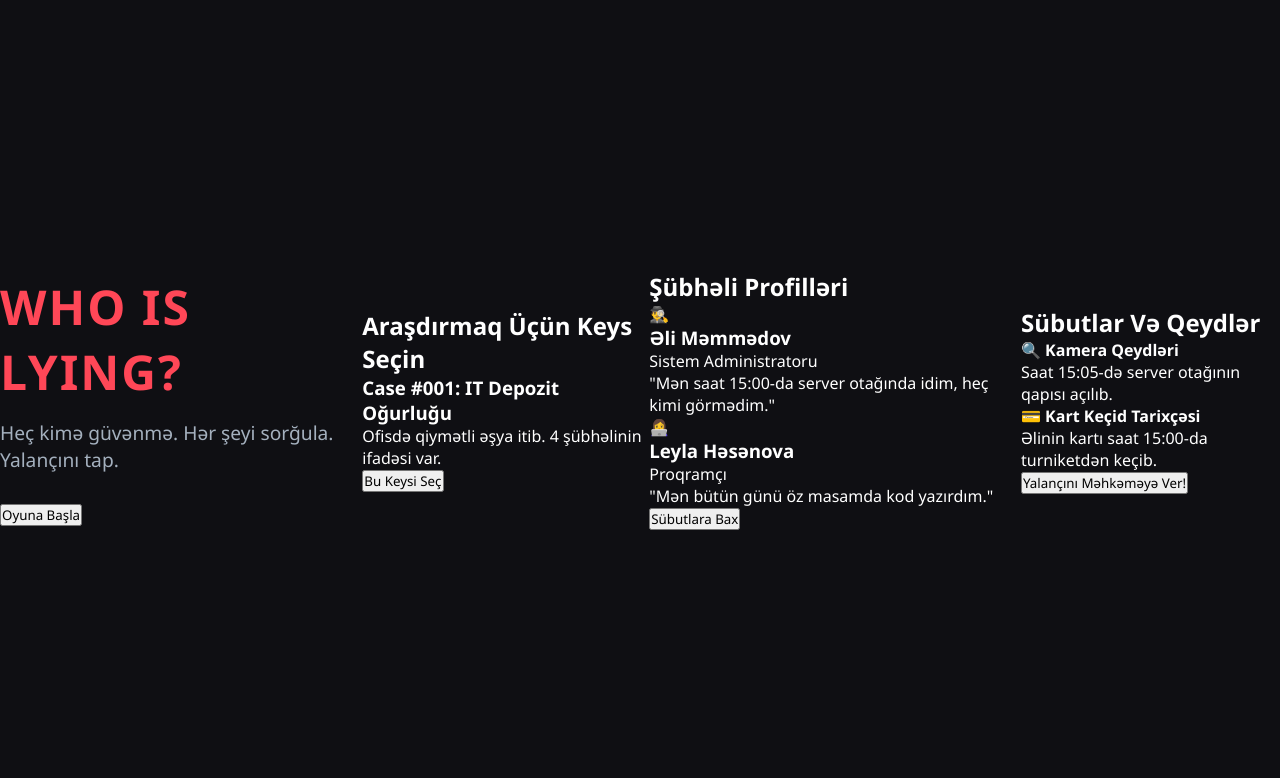
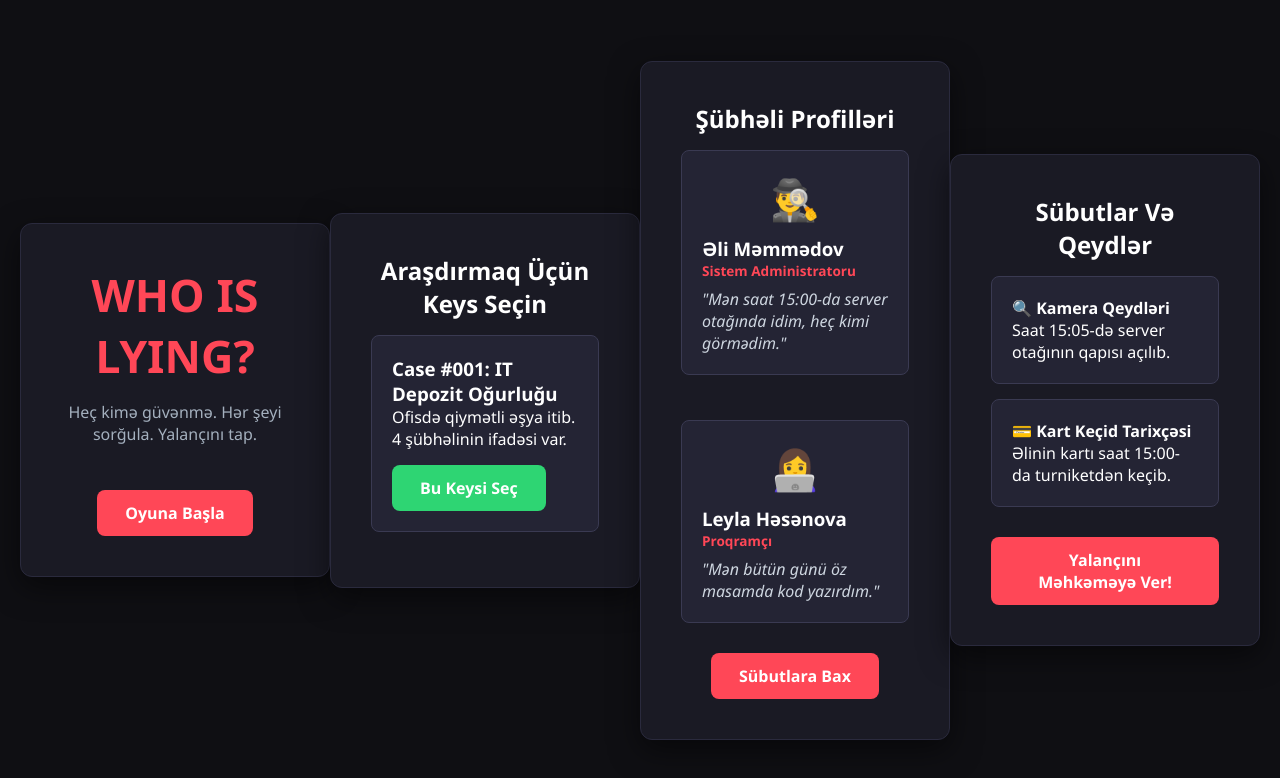
Before and after one commit to maleyka2908/who-is-lying, a plain HTML site: page index.html in a window 1280 px wide. Drawn offline with Linux system fonts and the light colour scheme.

Commit message:
Update style.css

```diff
--- a/style.css
+++ b/style.css
@@ -8,49 +8,90 @@
 body {
     background-color: #0f0f13;
     color: #ffffff;
-    height: 100vh;
+    min-height: 100vh;
     display: flex;
     justify-content: center;
     align-items: center;
+    padding: 20px;
 }
 
-.landing-container {
-    text-align: center;
+.page {
+    width: 100%;
+    display: flex;
+    justify-content: center;
+}
+
+.card-container {
+    background: #1a1a24;
+    border: 1px solid #2a2a3d;
     padding: 40px;
-    background: #1a1a24;
     border-radius: 12px;
     box-shadow: 0 10px 30px rgba(0, 0, 0, 0.5);
-    max-width: 600px;
-    width: 90%;
-    border: 1px solid #2a2a3d;
+    text-align: center;
+    max-width: 500px;
+    width: 100%;
+}
+
+.card-container.wide {
+    max-width: 800px;
 }
 
 .game-title {
-    font-size: 3rem;
+    font-size: 2.8rem;
     color: #ff4757;
     margin-bottom: 15px;
-    letter-spacing: 2px;
 }
 
 .game-subtitle {
-    font-size: 1.2rem;
     color: #a4b0be;
     margin-bottom: 30px;
 }
 
-.cta-button {
+.primary-btn, .select-case-btn {
     background-color: #ff4757;
     color: white;
     border: none;
-    padding: 14px 35px;
-    font-size: 1.1rem;
+    padding: 12px 28px;
+    font-size: 1rem;
     font-weight: bold;
     border-radius: 8px;
     cursor: pointer;
-    transition: background 0.3s ease, transform 0.2s ease;
+    margin-top: 15px;
 }
 
-.cta-button:hover {
-    background-color: #ff6b81;
-    transform: translateY(-2px);
+.select-case-btn {
+    background-color: #2ed573;
 }
+
+.case-card, .suspect-card, .evidence-item {
+    background-color: #242434;
+    border: 1px solid #3a3a52;
+    padding: 20px;
+    border-radius: 8px;
+    margin: 15px 0;
+    text-align: left;
+}
+
+.profiles-grid {
+    display: grid;
+    grid-template-columns: repeat(auto-fit, minmax(220px, 1fr));
+    gap: 15px;
+}
+
+.avatar {
+    font-size: 2.5rem;
+    text-align: center;
+    margin-bottom: 10px;
+}
+
+.role {
+    color: #ff4757;
+    font-size: 0.85rem;
+    font-weight: bold;
+    margin-bottom: 8px;
+}
+
+.statement {
+    font-style: italic;
+    color: #ced6e0;
+}
```
